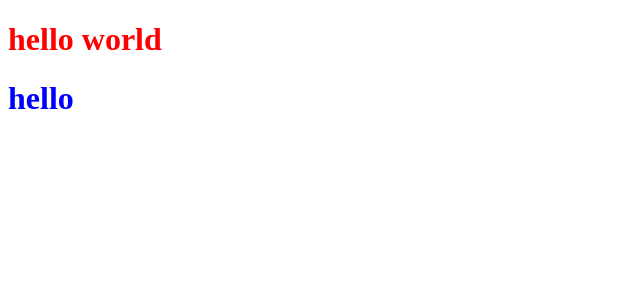
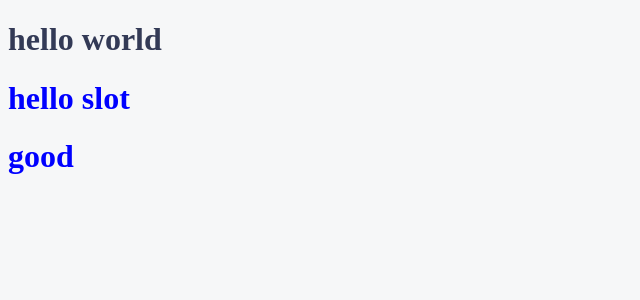
Before and after one commit to calm1205/vite-vue2, a Vue app: page / in a window 1280 px wide. Shown: the top 300 px of the page, without its empty margins (0-640 px from the left). Built offline with nearby package versions, Linux system fonts and the light colour scheme.

Commit message:
install scss

```diff
--- a/index.html
+++ b/index.html
@@ -4,6 +4,7 @@
     <meta charset="UTF-8" />
     <meta name="viewport" content="width=device-width, initial-scale=1.0" />
     <title>Vite + Vue2</title>
+    <link rel="stylesheet" href="/index.scss" />
   </head>
   <body>
     <div id="app"></div>
--- /dev/null
+++ b/index.scss
@@ -0,0 +1,11 @@
+$COLOR_PRIMARY: #333a56;
+$COLOR_WHITE: #f6f7f8;
+
+html,
+body {
+  background-color: $COLOR_WHITE;
+}
+
+* {
+  color: $COLOR_PRIMARY;
+}
--- a/package.json
+++ b/package.json
@@ -12,6 +12,7 @@
     "@vitejs/plugin-vue2": "^2.2.0",
     "eslint": "^8.47.0",
     "eslint-plugin-vue": "^9.17.0",
+    "sass": "^1.66.1",
     "vite": "^4.4.5"
   },
   "dependencies": {
--- a/src/App.vue
+++ b/src/App.vue
@@ -1,9 +1,9 @@
 <script>
-import Title from "./components/atoms/title.vue"
+import MainTitle from "./components/atoms/MainTitle.vue"
 
 export default {
   components: {
-    Title,
+    MainTitle,
   },
 }
 </script>
@@ -11,12 +11,16 @@ export default {
 <template>
   <div>
     <h1>hello world</h1>
-    <Title />
+    <MainTitle name="class">hello slot</MainTitle>
+    <MainTitle name="class"></MainTitle>
   </div>
 </template>
 
-<style scoped>
+<style lang="scss" scoped>
+@import "/index.scss";
+
 h1 {
-  color: red;
+  color: black;
+  color: $COLOR_PRIMARY;
 }
 </style>
--- /dev/null
+++ b/src/components/atoms/MainTitle.vue
@@ -0,0 +1,24 @@
+<script>
+export default {
+  props: ["name"],
+  data() {
+    return {
+      message: "hello",
+    }
+  },
+}
+</script>
+
+<template>
+  <div>
+    <h1 :class="name" :data-test="message">
+      <slot>good</slot>
+    </h1>
+  </div>
+</template>
+
+<style scoped>
+h1 {
+  color: blue;
+}
+</style>
--- a/src/components/atoms/Title.vue
+++ /dev/null
@@ -1,15 +0,0 @@
-<script>
-console.log("mount")
-</script>
-
-<template>
-  <div>
-    <h1>hello</h1>
-  </div>
-</template>
-
-<style scoped>
-h1 {
-  color: blue;
-}
-</style>
--- a/vite.config.js
+++ b/vite.config.js
@@ -1,5 +1,5 @@
-import { defineConfig } from 'vite'
-import vue from '@vitejs/plugin-vue2'
+import { defineConfig } from "vite"
+import vue from "@vitejs/plugin-vue2"
 
 // https://vitejs.dev/config/
 export default defineConfig({
```
Also changed, not shown: src/components/atoms/Logo.vue (added, +7 -0 lines), 1 other file (tests, documents, lock files or other folders).
